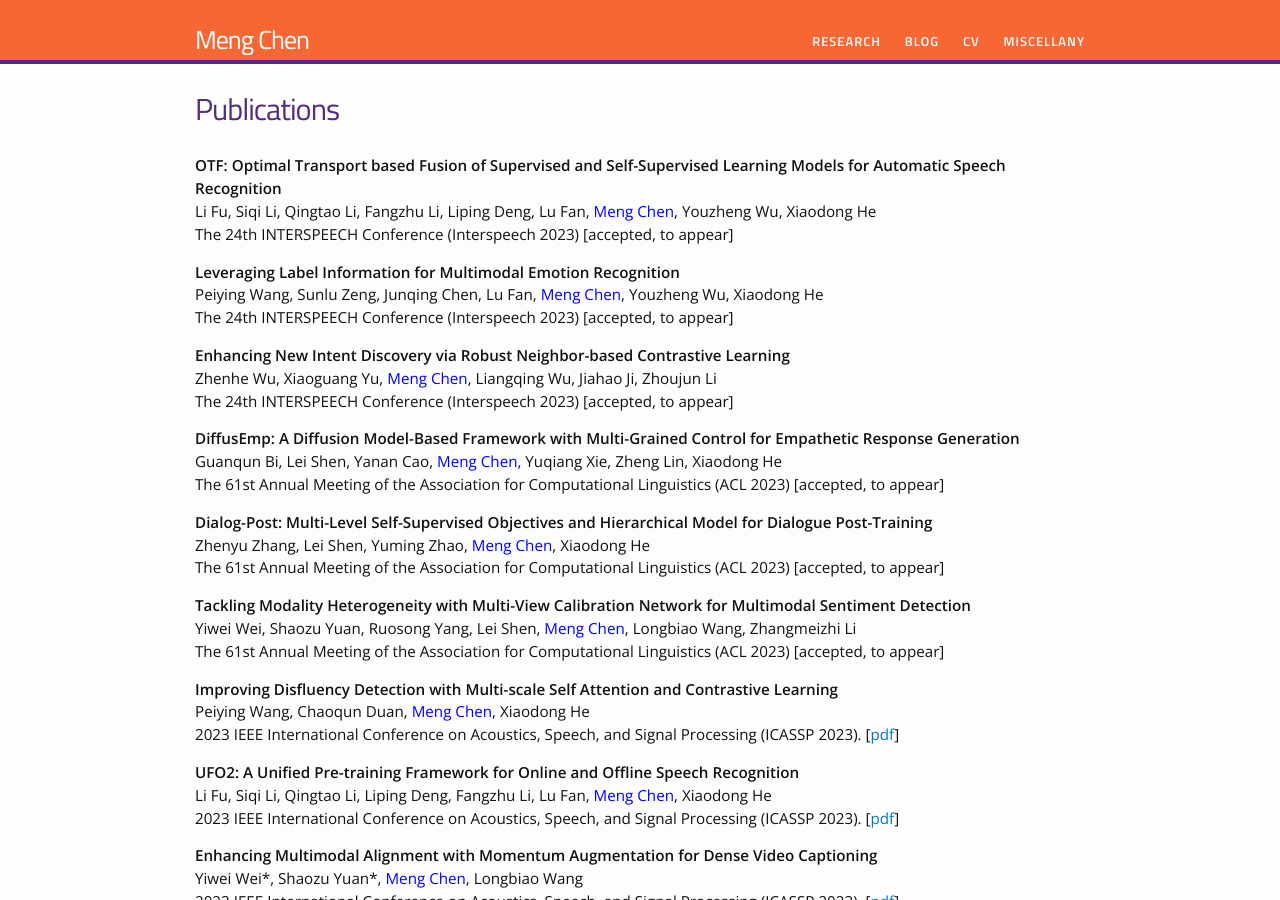
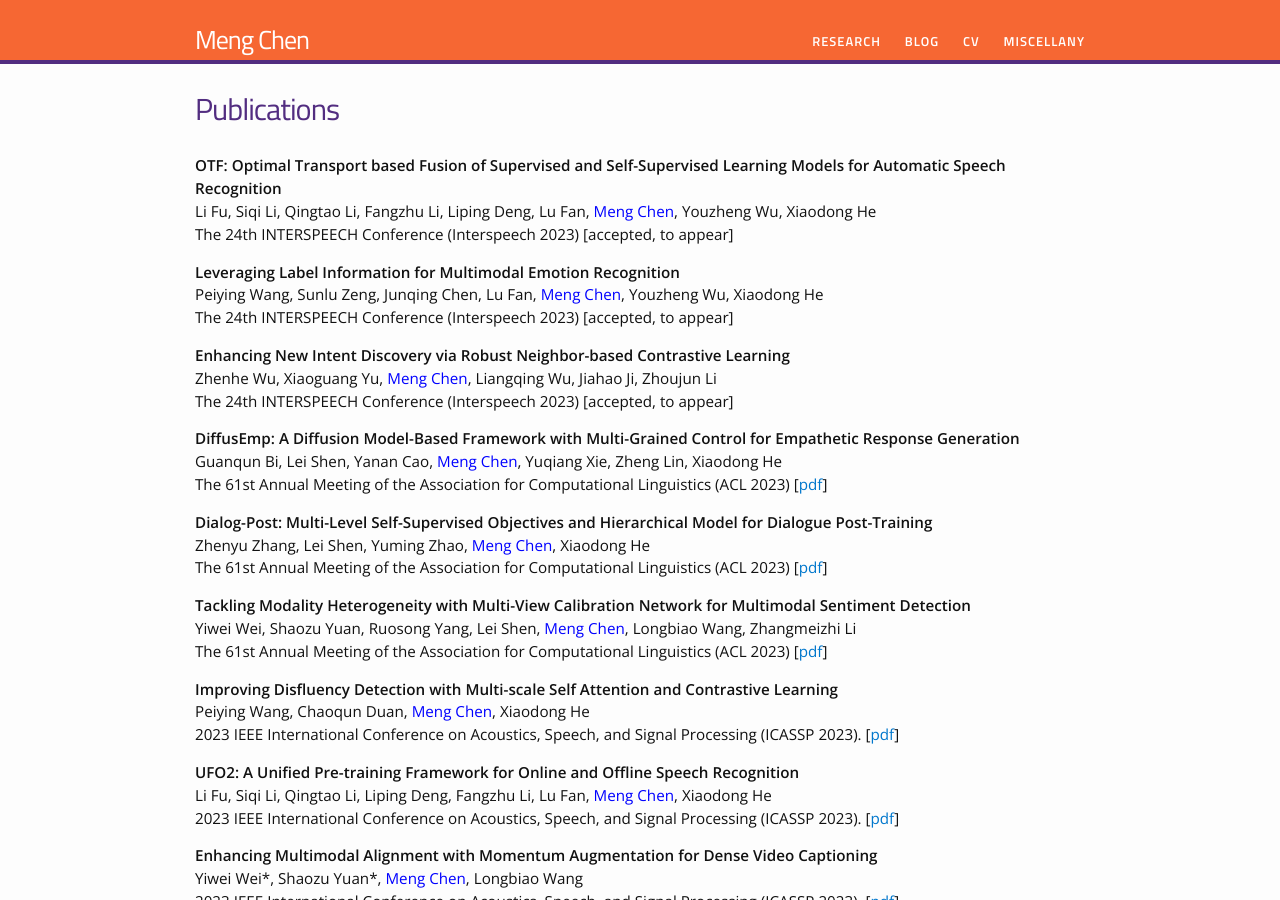
Before and after one commit to chenmengdx/chenmengdx.github.io, a Jekyll site: the page built from research.md, in a window 1280 px wide and 900 px high. Built offline with Jekyll 4.4.1, drawn with Linux system fonts in a browser that asks for light colours.

Commit message:
update papers

```diff
--- a/research.md
+++ b/research.md
@@ -27,19 +27,19 @@
 <p>
 <b> DiffusEmp: A Diffusion Model-Based Framework with Multi-Grained Control for Empathetic Response Generation </b> <br />
 Guanqun Bi, Lei Shen, Yanan Cao, <font color="blue">Meng Chen</font>, Yuqiang Xie, Zheng Lin, Xiaodong He <br />
-The 61st Annual Meeting of the Association for Computational Linguistics (ACL 2023) [accepted, to appear]
+The 61st Annual Meeting of the Association for Computational Linguistics (ACL 2023) [<a href="../papers/ACL23-Diffusion.pdf">pdf</a>]
 </p>
 
 <p>
 <b> Dialog-Post: Multi-Level Self-Supervised Objectives and Hierarchical Model for Dialogue Post-Training </b> <br />
 Zhenyu Zhang, Lei Shen, Yuming Zhao, <font color="blue">Meng Chen</font>, Xiaodong He <br />
-The 61st Annual Meeting of the Association for Computational Linguistics (ACL 2023) [accepted, to appear]
+The 61st Annual Meeting of the Association for Computational Linguistics (ACL 2023) [<a href="../papers/ACL23-Dialogue.pdf">pdf</a>]
 </p>
 
 <p>
 <b> Tackling Modality Heterogeneity with Multi-View Calibration Network for Multimodal Sentiment Detection </b> <br />
 Yiwei Wei, Shaozu Yuan, Ruosong Yang, Lei Shen, <font color="blue">Meng Chen</font>, Longbiao Wang, Zhangmeizhi Li <br />
-The 61st Annual Meeting of the Association for Computational Linguistics (ACL 2023) [accepted, to appear]
+The 61st Annual Meeting of the Association for Computational Linguistics (ACL 2023) [<a href="../papers/ACL23-Sentiment.pdf">pdf</a>]
 </p>
 
 <p>
```
Also changed, not shown: 4 other files.
